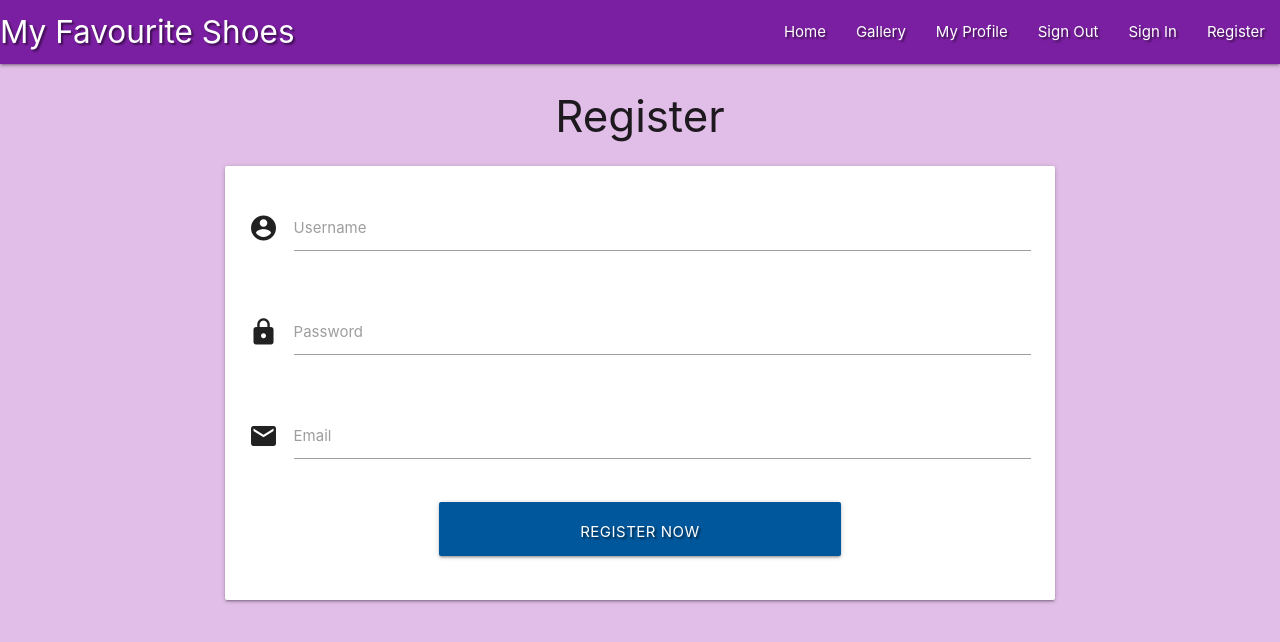
After one commit to Gurimarie/my_favourite_shoes, a Flask app: page /register in a window 1280 px wide. The commit adds this page. Shown: the top 642 px of the page. Run offline with Flask 2, Linux system fonts and the light colour scheme; some libraries are stand-ins or nearby versions.

Commit message:
Add register-template

```diff
--- a/app.py
+++ b/app.py
@@ -4,6 +4,7 @@ from flask import (
     Flask, flash, render_template, redirect, request, session, url_for)
 from flask_pymongo import PyMongo
 from bson.objectid import ObjectId
+from werkzeug.security import generate_password_hash, check_password_hash
 if os.path.exists("env.py"):
     import env
 
@@ -33,6 +34,12 @@ def get_shoes():
     return render_template("shoes.html", shoes=shoes)
 
 
+@app.route("/register", methods=["GET", "POST"])
+def register():
+    return render_template("register.html")
+
+
+
 # Run app
 if __name__ == "__main__":
     app.run(host=os.environ.get("IP"),
--- a/templates/base.html
+++ b/templates/base.html
@@ -28,7 +28,7 @@
                     <li><a href="#">My Profile</a></li>
                     <li><a href="#">Sign Out</a></li>
                     <li><a href="#">Sign In</a></li>
-                    <li><a href="#">Register</a></li>
+                    <li><a href="{{ url_for('register') }}">Register</a></li>
                 </ul>
             </div>
         </nav>
@@ -41,7 +41,7 @@
             <li><a href="#">My Profile</a></li>
             <li><a href="#">Sign Out</a></li>
             <li><a href="#">Sign In</a></li>
-            <li><a href="#">Register</a></li>
+            <li><a href="{{ url_for('register') }}">Register</a></li>
         </ul>
     </header>
 
--- /dev/null
+++ b/templates/register.html
@@ -0,0 +1,43 @@
+{% extends "base.html" %}
+{% block content %}
+
+    <h3 class="center-align">Register</h3>
+
+    <!-- "Card Panel" from https://materializecss.com/cards.html -->
+    <div class="row">
+        <form class="col s12 m8 offset-m2" method="POST" action="{{ url_for('register') }}" >
+            <div class="card-panel">
+                <!-- Username -->
+                <div class="row">
+                    <div class="input-field col s12">
+                        <i class="material-icons prefix">account_circle</i>
+                        <input id="username" name="username" type="text" class="validate">
+                        <label for="username">Username</label>
+                    </div>
+                </div>
+                <!-- Password -->
+                <div class="row">
+                    <div class="input-field col s12">
+                        <i class="material-icons prefix">lock</i>
+                        <input id="password" name="password" type="password" class="validate">
+                        <label for="password">Password</label>
+                    </div>
+                </div>
+                <!-- Email -->
+                <div class="row">
+                    <div class="input-field col s12">
+                        <i class="material-icons prefix">email</i>
+                        <input id="email" name="email" type="text" class="validate">
+                        <label for="email">Email</label>
+                    </div>
+                </div>
+                <!-- Register-button -->
+                <div class="row">
+                    <button type="submit" class="col s6 offset-s3 btn-large light-blue darken-4 text-shadow">Register now <i></i></button>
+                </div>
+            </div>
+        </form>
+    </div>
+
+
+{% endblock %}
```
